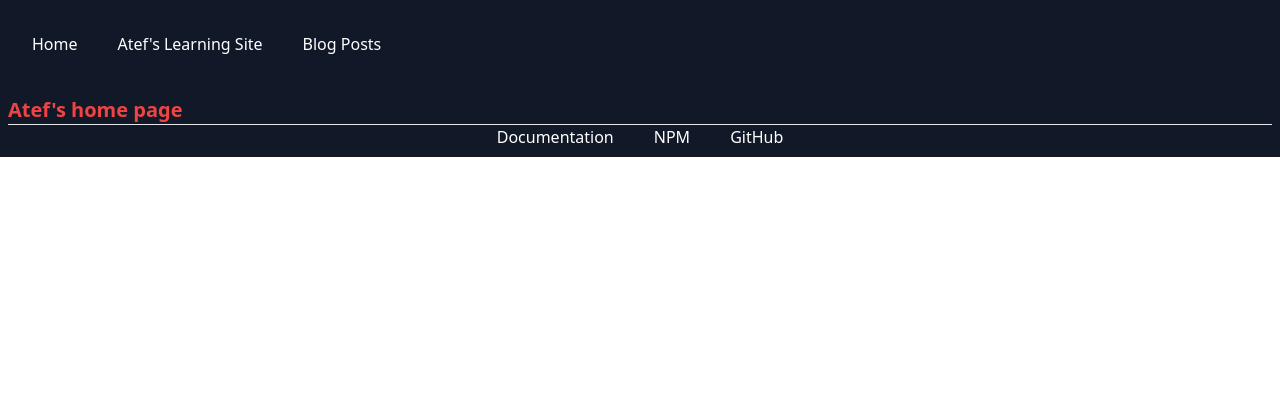
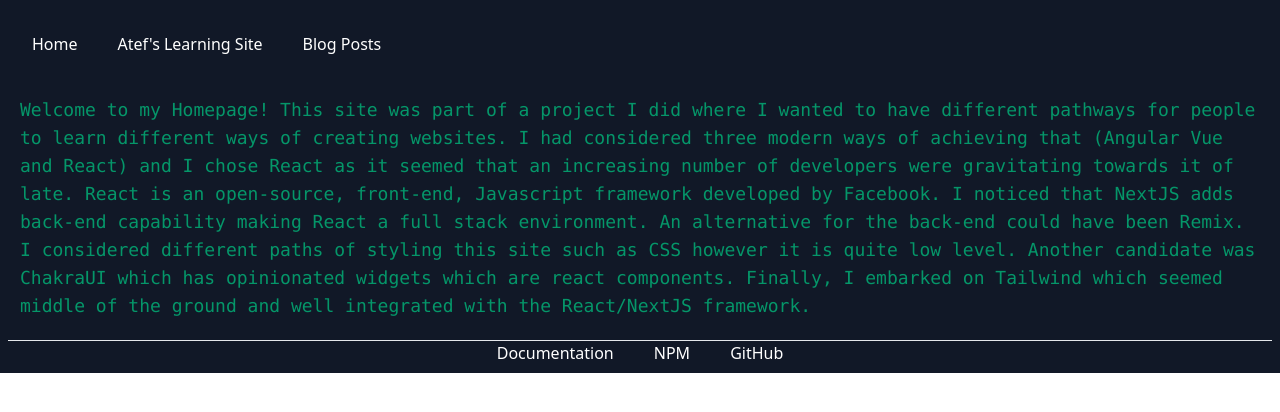
Before and after one commit to dattaray-basab/atef, a Next.js app: page / in a window 1280 px wide. Shown: the top 412 px of the page. Built offline with nearby package versions, Linux system fonts and the light colour scheme.

Commit message:
0.20.2: WIP - fixed project perspectives

```diff
--- a/app/page.tsx
+++ b/app/page.tsx
@@ -2,8 +2,8 @@
   return (
     <>
 
-      <p className='text-xl text-red-500 font-bold mt-4'>
-        Atef's home page
+      <p className='text-lg text-emerald-600 font-mono mt-4 mb-5 ml-3 mr-3'>
+        Welcome to my Homepage! This site was part of a project I did where I wanted to have different pathways for people to learn different ways of creating websites. I had considered three modern ways of achieving that (Angular Vue and React) and I chose React as it seemed that an increasing number of developers were gravitating towards it of late. React is an open-source, front-end, Javascript framework developed by Facebook. I noticed that NextJS adds back-end capability making React a full stack environment. An alternative for the back-end could have been Remix. I considered different paths of styling this site such as CSS however it is quite low level. Another candidate was ChakraUI which has opinionated widgets which are react components. Finally, I embarked on Tailwind which seemed middle of the ground and well integrated with the React/NextJS framework.
       </p>
     </>
   );
```
